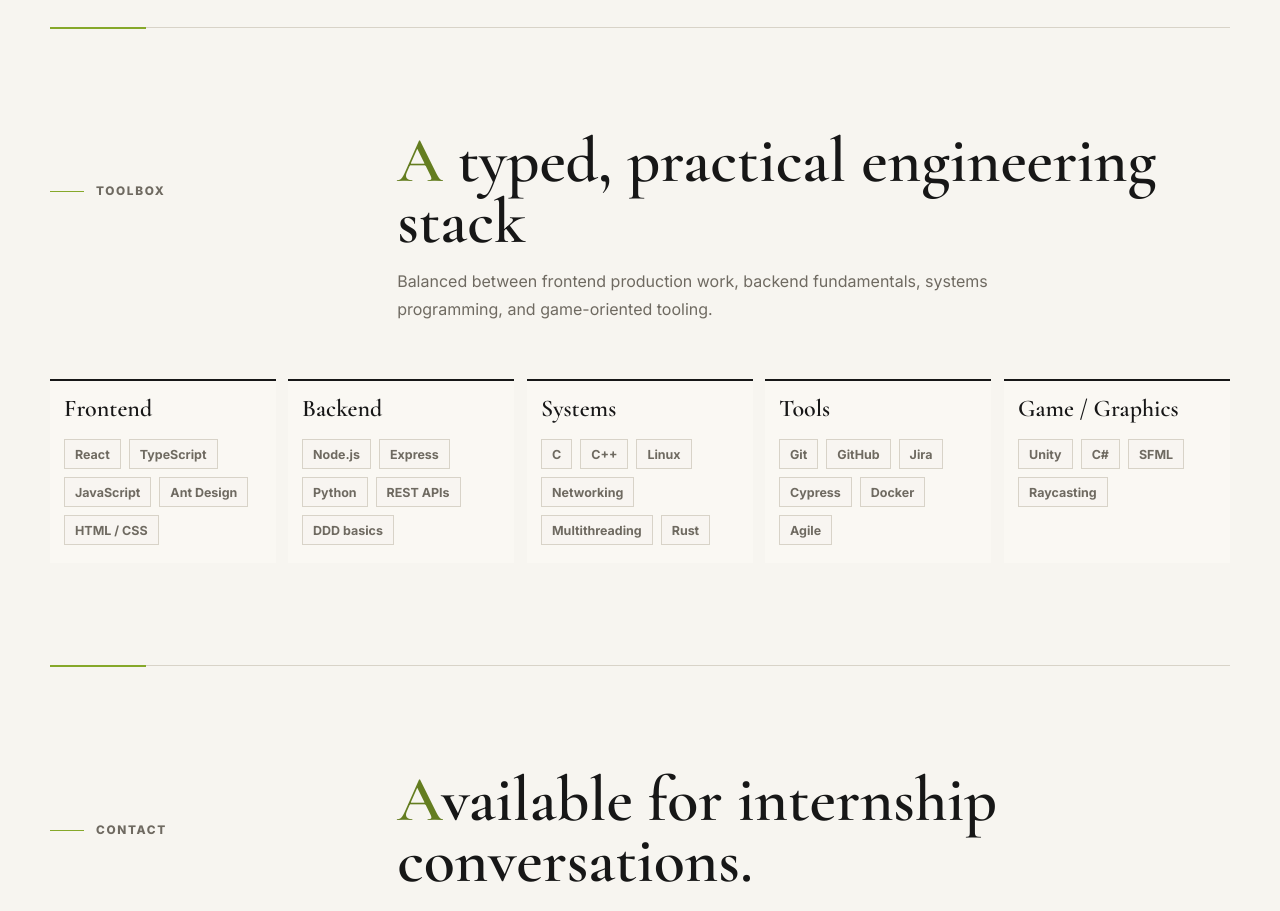
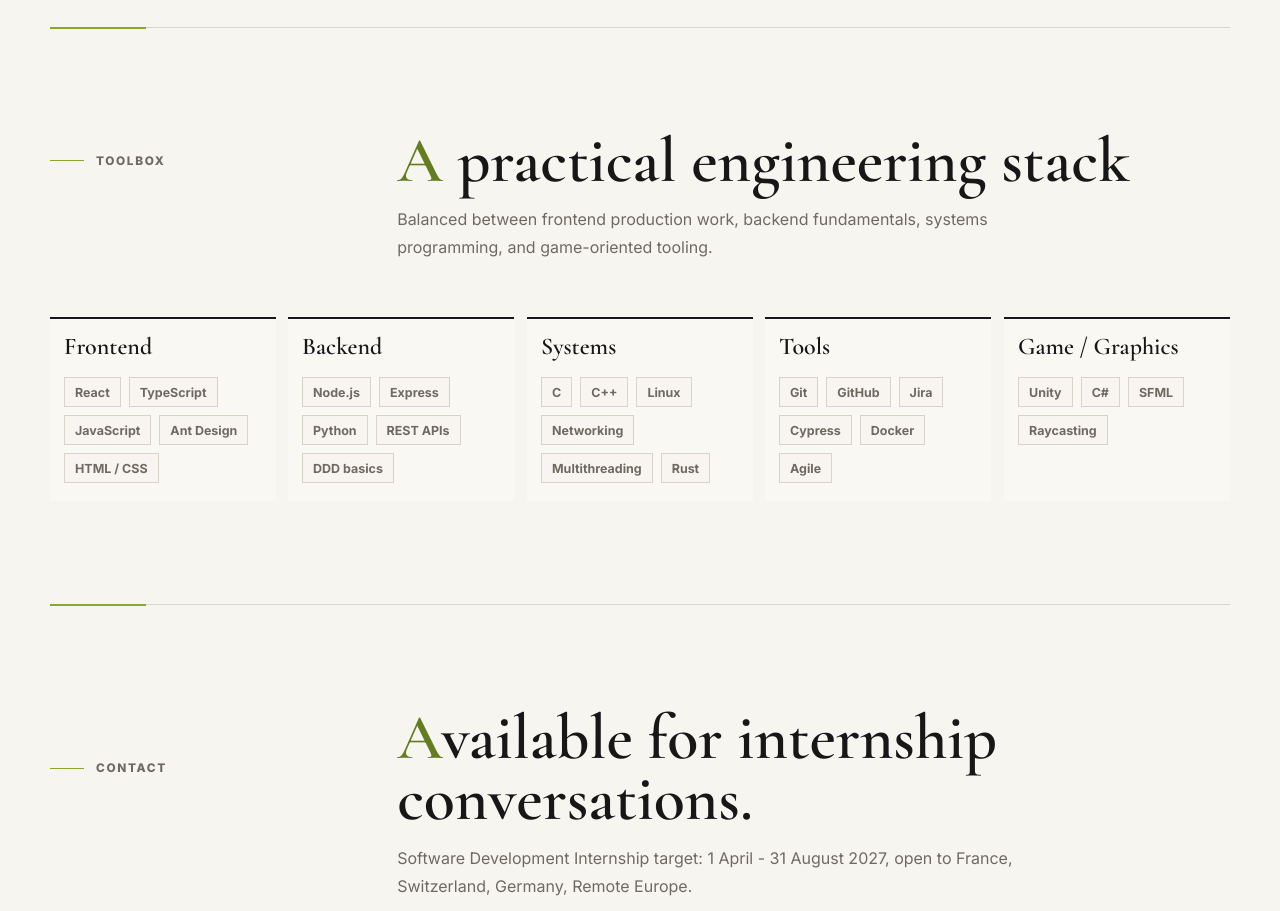
Before and after one commit to Yann-TC/MyPortfolio, a React (Vite) app in the folder frontend/: page / in a window 1280 px wide. Shown: the part 4720-5631 px from the top of the page. Built offline with nearby package versions, Linux system fonts and the light colour scheme; no server answers.

Commit message:
fix(front-skills): correction of category text

```diff
--- a/frontend/src/components/sections/Skills.tsx
+++ b/frontend/src/components/sections/Skills.tsx
@@ -11,7 +11,7 @@
     <Section
       id="skills"
       label="Toolbox"
-      title="A typed, practical engineering stack"
+      title="A practical engineering stack"
       intro="Balanced between frontend production work, backend fundamentals, systems programming, and game-oriented tooling."
     >
       <div className="skills-grid">
```
